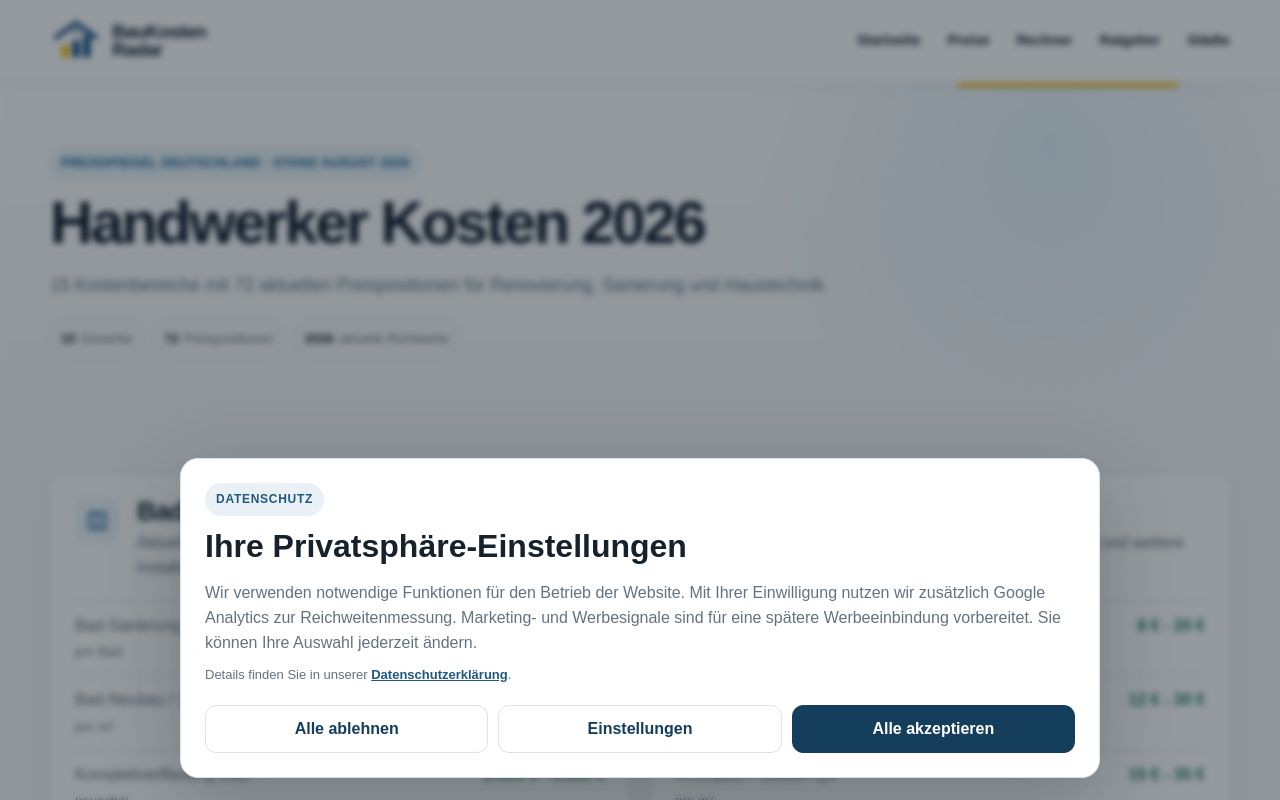
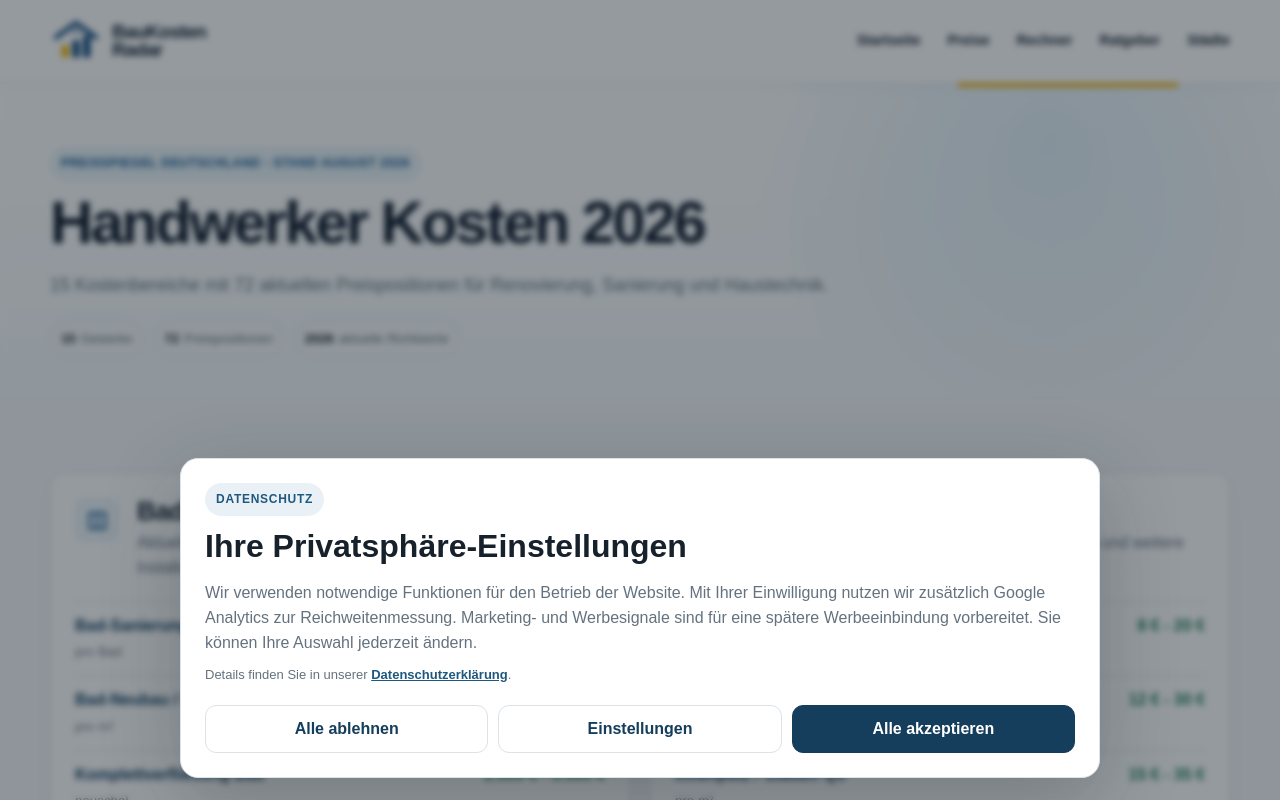
Before and after one commit to maxympaschenko-tech/baukostenradar-de, a Next.js app: page /kosten in a window 1280 px wide. Shown: the top 800 px of the page. Built offline with nearby package versions, Linux system fonts and the light colour scheme; no server answers.

Commit message:
Deep link price previews from cost directory

```diff
--- a/app/kosten/page.tsx
+++ b/app/kosten/page.tsx
@@ -1,5 +1,6 @@
 import type { Metadata } from "next";
 import Link from "next/link";
+import { priceItemSlug } from "@/lib/price-slug";
 import { services } from "@/lib/pricing";
 
 export const metadata: Metadata = {
@@ -53,7 +54,9 @@ export default function CostsPage() {
                 <div className="directoryPrices">
                   {service.priceItems.slice(0, 3).map((item) => (
                     <div key={item.name}>
-                      <span>{item.name}</span>
+                      <Link className="priceItemLink" href={`/kosten/${service.slug}/leistung/${priceItemSlug(item.name)}`}>
+                        {item.name}
+                      </Link>
                       <strong>{priceRange(item.low, item.high)}</strong>
                       <small>{item.unit}</small>
                     </div>
```
